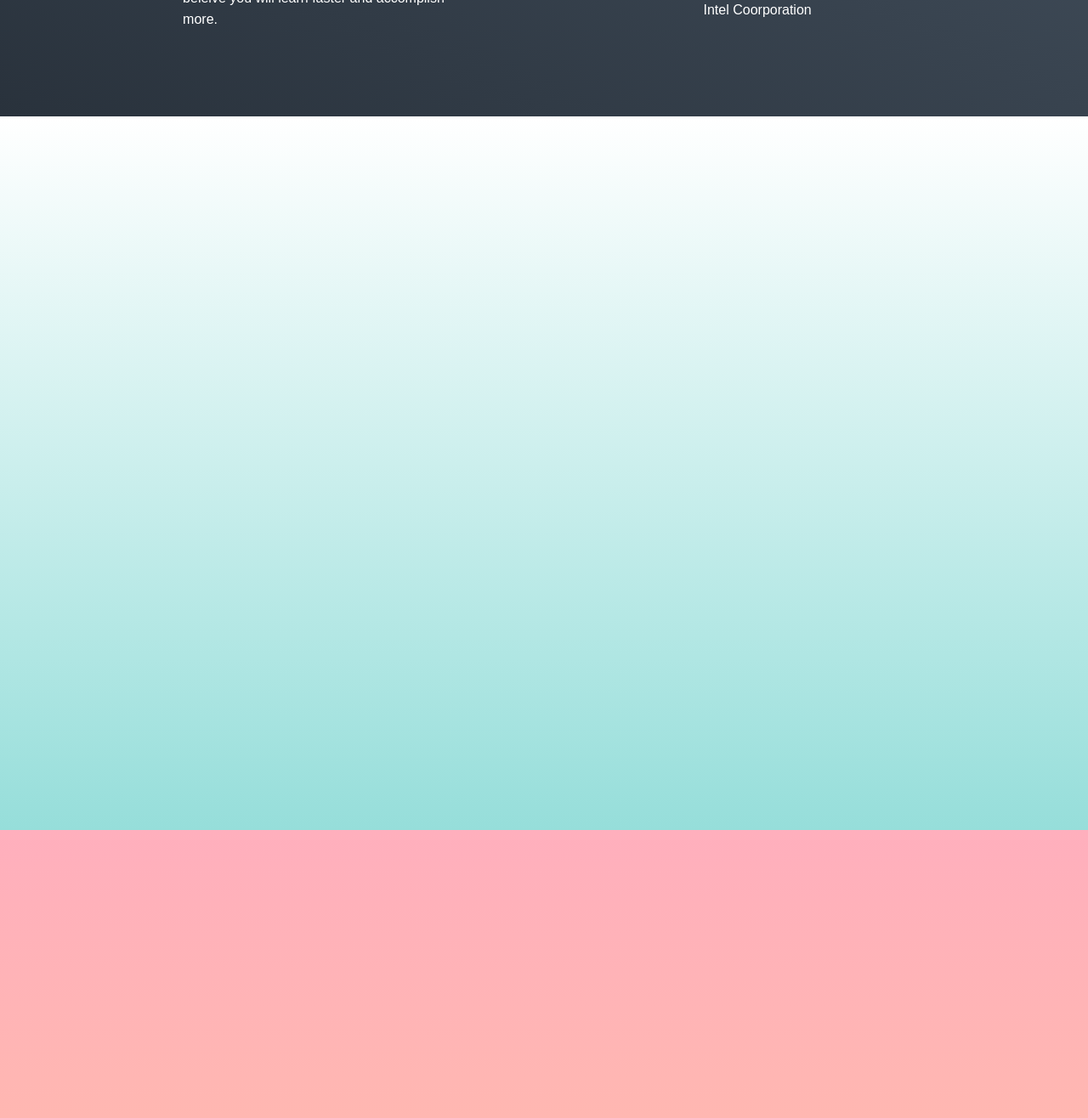
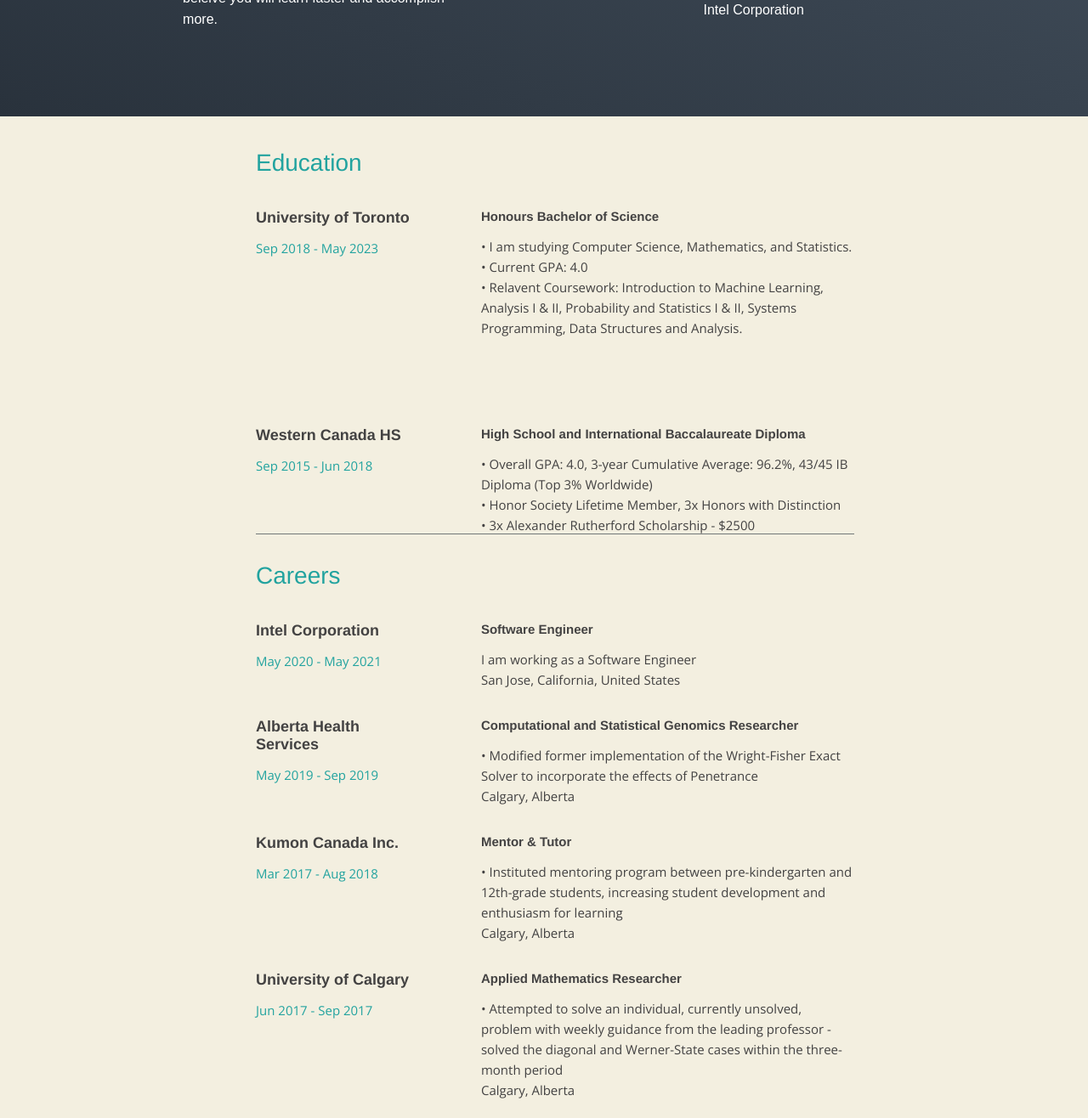
Before and after one commit to VaskarNath/personal-website, a plain HTML site: page index.html in a window 1280 px wide. Shown: the part 1263-2579 px from the top of the page at 85% size. Drawn offline with nearby package versions, Linux system fonts and the light colour scheme.

Commit message:
changed packaging of folders and images

```diff
--- a/events.js
+++ b/events.js
@@ -39,15 +39,14 @@
   }
 }
 
-nav[0].addEventListener("click", change_scroll0);
-nav[1].addEventListener("click", change_scroll1);
-nav[2].addEventListener("click", change_scroll2);
-nav[3].addEventListener("click", change_scroll3);
-nav[4].addEventListener("click", change_scroll4);
+nav[1].addEventListener("click", change_scroll0);
+nav[2].addEventListener("click", change_scroll1);
+nav[3].addEventListener("click", change_scroll2);
+nav[4].addEventListener("click", change_scroll3);
+nav[5].addEventListener("click", change_scroll4);
 
 // Adding logo click scroll to homepage functionality
-logo_button = document.getElementsByClassName("logo-button");
-logo_button[0].addEventListener("click", change_scroll0);
+nav[0].addEventListener("click", change_scroll0);
 
 function change_scroll0(){
   scrollTo(0, pages_rect[0].top);
--- a/index.html
+++ b/index.html
@@ -52,7 +52,7 @@
           </sec>
 
           <sec class="face-photo">
-            <img src="face-photo.JPG" width="246" height="246">
+            <img src="images/face-photo.JPG" width="246" height="246">
           </sec>
           <sec class="details">
             <h3> Details </h3>
@@ -63,14 +63,91 @@
             <strong>School:</strong>
             <p>University of Toronto</p>
             <strong>Company:</strong>
-            <p>Intel Coorporation</p>
+            <p>Intel Corporation</p>
           </sec>
         </div>
 
 
       </section>
 
-      <section class="experiences page"></section>
+      <section class="experiences page">
+        <sec class="education">
+          <h2>Education</h2>
+          <div class="section">
+            <sec class="label">
+              <h2>University of Toronto</h2>
+              <p>Sep 2018 - May 2023</p>
+            </sec>
+            <sec class="caption">
+              <h3>Honours Bachelor of Science</h3>
+              <p>• I am studying Computer Science, Mathematics, and Statistics.</p>
+              <p>• Current GPA: 4.0</p>
+              <p> • Relavent Coursework: Introduction to Machine Learning, Analysis I & II, Probability and Statistics I & II, Systems Programming, Data Structures and Analysis. </p>
+            </sec>
+          </div>
+          <div class="section">
+            <sec class="label">
+              <h2>Western Canada HS</h2>
+              <p>Sep 2015 - Jun 2018</p>
+            </sec>
+            <sec class="caption">
+              <h3>High School and International Baccalaureate Diploma</h3>
+              <p>• Overall GPA: 4.0, 3-year Cumulative Average: 96.2%, 43/45 IB Diploma (Top 3% Worldwide)</p>
+              <p>• Honor Society Lifetime Member, 3x Honors with Distinction</p>
+              <p>• 3x Alexander Rutherford Scholarship - $2500</p>
+            </sec>
+          </div>
+        </sec>
+        <sec class="careers">
+          <h2>Careers</h2>
+          <div class="section">
+            <sec class="label">
+              <h2>Intel Corporation</h2>
+              <p>May 2020 - May 2021</p>
+            </sec>
+            <sec class="caption">
+              <h3> Software Engineer</h3>
+              <p>I am working as a Software Engineer</p>
+              <sec>
+                <p>San Jose, California, United States</p>
+              </sec>
+            </sec>
+          </div>
+          <div class="section">
+            <sec class="label">
+              <h2>Alberta Health Services</h2>
+              <p>May 2019 - Sep 2019</p>
+            </sec>
+            <sec class="caption">
+              <h3> Computational and Statistical Genomics Researcher</h3>
+              <p> • Modified former implementation of the Wright-Fisher Exact Solver to incorporate the effects of Penetrance</p>
+              <p>Calgary, Alberta</p>
+            </sec>
+          </div>
+          <div class="section">
+            <sec class="label">
+              <h2>Kumon Canada Inc.</h2>
+              <p>Mar 2017 - Aug 2018</p>
+            </sec>
+            <sec class="caption">
+              <h3>Mentor & Tutor</h3>
+              <p>• Instituted mentoring program between pre-kindergarten and 12th-grade students, increasing student development and enthusiasm for learning</p>
+              <p>Calgary, Alberta</p>
+            </sec>
+          </div>
+          <div class="section">
+            <sec class="label">
+              <h2>University of Calgary</h2>
+              <p>Jun 2017 - Sep 2017</p>
+            </sec>
+            <sec class="caption">
+              <h3>Applied Mathematics Researcher</h3>
+              <p>• Attempted to solve an individual, currently unsolved, problem with weekly guidance from the leading professor - solved the diagonal and Werner-State cases within the three-month period</p>
+              <p>Calgary, Alberta</p>
+            </sec>
+          </div>
+        </sec>
+      </section>
 
       <section class="projects page"></section>
 
--- a/style.css
+++ b/style.css
@@ -1,6 +1,7 @@
 @import url(http://fonts.googleapis.com/css?family=Pacifico);
 @import url(https://fonts.googleapis.com/css?family=Permanent+Marker);
 @import url(https://fonts.googleapis.com/css?family=Marck+Script);
+@import url(https://fonts.googleapis.com/css?family=Open+Sans);
 
 
 html {
@@ -39,7 +40,7 @@
 
 header{
   background: #1F2833;
-  background-image: url("homepage1.jpg");
+  background-image: url("images/homepage1.jpg");
   background-size: 100%;
   background-attachment: fixed;
   background-position: center;
@@ -263,15 +264,15 @@
 }
 
 .linkedin a{
-  background-image: url("linkedin.png");
+  background-image: url("images/linkedin.png");
 }
 
 .github a{
-  background-image: url("github.png");
+  background-image: url("images/github.png");
 }
 
 .email a{
-  background-image: url("email.png");
+  background-image: url("images/email.png");
 }
 
 .linkedin a:hover, .github a:hover, .email a:hover{
@@ -387,15 +388,123 @@
   line-height: 1.1;
 }
 
+/* EXPERIENCES */
+
 .experiences{
   color: gray;
-  background: linear-gradient(to top, #96deda, #ffffff);
+  background: #F3EFE0;
+  /* linear-gradient(to top, #96deda, #ffffff); */
+  height: 160%;
+  width: 100%;
+  padding: 13px;
+  display: flex;
+  flex-direction: column;
+  align-items: center;
+}
+
+.section {
+  padding-bottom: 18px;
+}
+
+.education .section {
+  height: 50%;
+}
+
+/* EDUCATION */
+.education{
+  margin-top: 3px;
+  align-items: center;
+  height: 60%;
+  width: 55%;
+  border-bottom: solid  rgb(114, 120, 120) 0.5px;
+}
+
+.education h2, .careers h2{
+  color: #22A39F;
+  font-size: 28px;
+  font-weight: lighter;
+}
+
+.careers{
+  margin-top: 10px;
+  align-items: center;
   height: 100%;
-  width: 100%;
-  padding: 20px;
+  width: 55%;
+}
+
+.education .section, .careers .section{
   display: flex;
   flex-direction: row;
 }
+
+.caption div{
+  display: flex;
+  flex-direction: row;
+}
+
+.section .label {
+  align-items: left;
+  align-content: left;
+  text-align: left;
+}
+
+.glyphicon {
+  margin-right: 4px;
+  color: #22A39F;
+}
+
+.education .section .label h2, .careers .section .label h2{
+  font-size: 18px;
+  color: rgb(67, 66, 66);
+  font-weight: 700;
+
+}
+
+.education .section .label p, .careers .section .label p{
+  font-size: 15px;
+  color: #22A39F;
+  -webkit-tap-highlight-color:rgba(0, 0, 0, 0);
+  text-size-adjust:100%;
+  font-family: "Open Sans", sans-serif;
+}
+
+.education .section .caption h3, .careers .section .caption h3{
+  font-size: 15px;
+  color: rgb(67, 66, 66);
+  font-weight: 700;
+}
+
+.education .section .caption p, .careers .section .caption p,
+ .education .section .caption span, .careers .section .caption span{
+  font-size: 15px;
+  line-height: 24.6px;
+  color: rgb(67, 66, 66);
+  -webkit-tap-highlight-color:rgba(0, 0, 0, 0);
+  text-size-adjust:100%;
+  font-family: "Open Sans", sans-serif;
+  padding: 0;
+  margin: 0;
+  line-height: 1.6;
+
+}
+
+
+.education .section .label, .careers .section .label{
+  font-size: 0.9vw;
+  width: 30%;
+}
+
+.education .section .caption, .careers .section .caption{
+  width: 70%;
+  margin-left: 6vw;
+}
+
+.section h2{
+
+}
+
+/* CAREERS */
+
 
 .projects{
   color: gray;
```
Also changed, not shown: images/AHS Logo.png (added), images/Intel Logo.png (added), images/Kumon Logo.png (added), images/LI-In-Bug.png (renamed from LI-In-Bug.png), images/UofC Logo.png (added), images/UofT Logo.png (added), images/Western Canada Logo.png (added), images/email.png (renamed from email.png), images/face-photo.JPG (renamed from face-photo.JPG), images/face-photo1.JPG (added), images/github.png (renamed from github.png), images/linkedin.png (renamed from linkedin.png), images/pattern.png (renamed from pattern.png), images/photo1.jpeg (renamed from photo1.jpeg), 3 other files.
